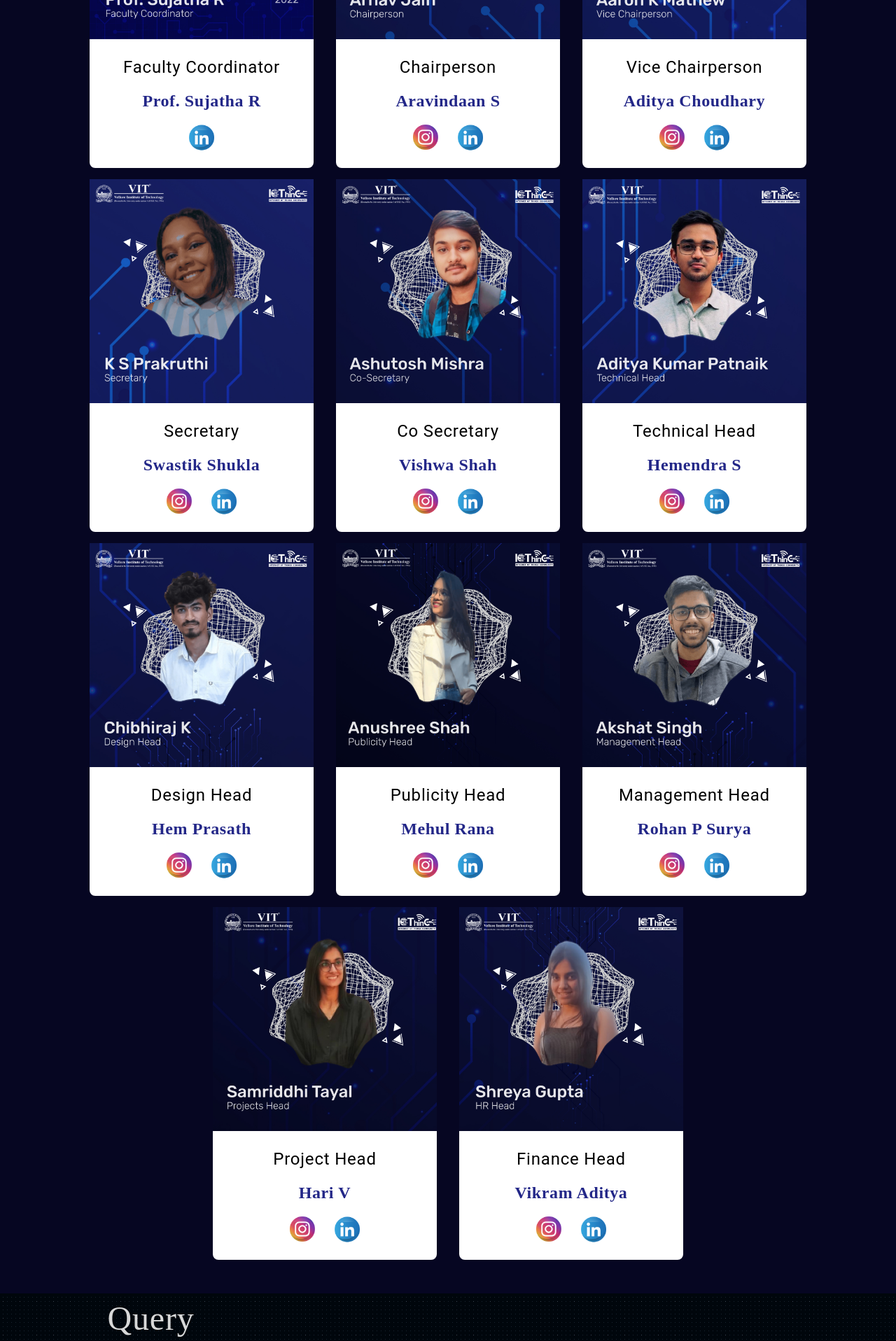
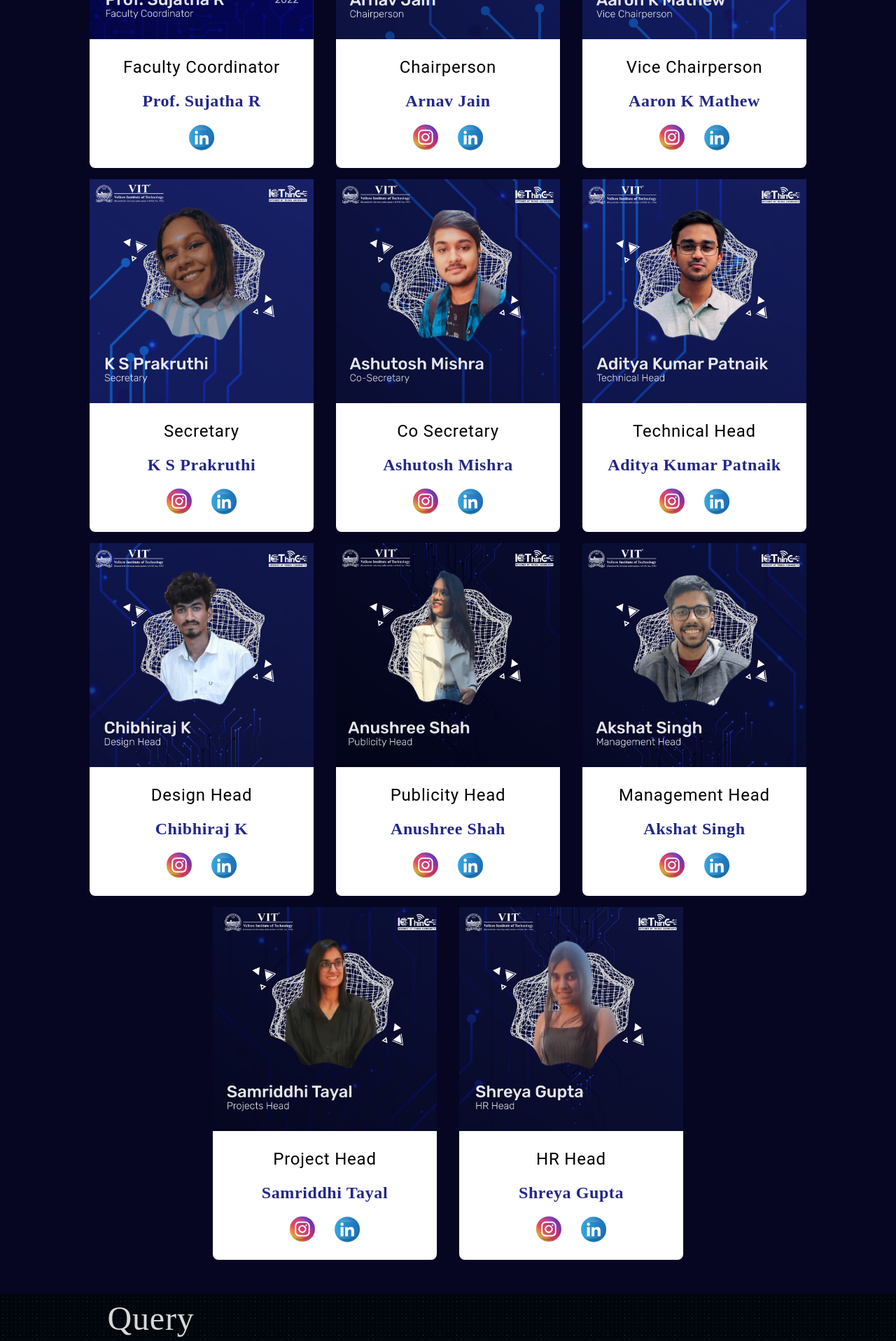
Before and after one commit to IoThinc-VIT/Iothinc_Website, a React (Create React App) app: page / in a window 1280 px wide. Shown: the part 2992-4908 px from the top of the page at 70% size. Built offline with nearby package versions, Linux system fonts and the light colour scheme.

Commit message:
corrected board names

```diff
--- a/src/Pages/Board.js
+++ b/src/Pages/Board.js
@@ -1,5 +1,5 @@
 import React from "react";
-import "./Board.css"
+import "./Board.css";
 import TileComponent from "../Components/TileComponent";
 
 import FacultyCoordinator from "./../Images/Prof.jpg";
@@ -16,118 +16,115 @@ import ViceChairperson from "./../Images/aaron.jpg";
 
 const Board = () => {
   return (
-    <div className="App">
-      <div className="bg-background-solid p-12 min-h-screen min-w-screen">
-        <div className="flex flex-col justify-start items-start gap-6 font-satoshi">
-          <div className="text-6xl font-bold text-white text-center">
+    <div className='App'>
+      <div className='bg-background-solid p-12 min-h-screen min-w-screen'>
+        <div className='flex flex-col justify-start items-start gap-6 font-satoshi'>
+          <div className='text-6xl font-bold text-white text-center'>
             Meet the board
           </div>
-          <div className="text-3xl text-white text-center mb-5">
+          <div className='text-3xl text-white text-center mb-5'>
             The people who bring life to this club
           </div>
         </div>
-        <div className="flex flex-col md:gap-5 font-jost">
+        <div className='flex flex-col md:gap-5 font-jost'>
           <center>
-          <div className="md:flex justify-center items-center md:flex">
+            <div className='md:flex justify-center items-center md:flex'>
               <TileComponent
                 img={FacultyCoordinator}
-                svgFill="#8E8ED6"
-                designation="Faculty Coordinator"
-                name="Prof. Sujatha R"
-                insta=""
-                linkedin="https://www.linkedin.com/in/dr-sujatha-rajkumar-840914164"
+                svgFill='#8E8ED6'
+                designation='Faculty Coordinator'
+                name='Prof. Sujatha R'
+                insta=''
+                linkedin='https://www.linkedin.com/in/dr-sujatha-rajkumar-840914164'
               />
               <TileComponent
                 img={Chairperson}
-                svgFill="#8ED6B2"
-                designation="Chairperson"
-                name="Aravindaan S"
-                insta="https://www.instagram.com/aravindaan_777/"
-                linkedin="https://www.linkedin.com/in/aravindaan-s-91a955110/"
+                svgFill='#8ED6B2'
+                designation='Chairperson'
+                name='Arnav Jain'
+                insta='https://www.instagram.com/aravindaan_777/'
+                linkedin='https://www.linkedin.com/in/aravindaan-s-91a955110/'
               />
               <TileComponent
                 img={ViceChairperson}
-                textColorDef="text-board-text-3"
-                svgFill="#8EC4D6"
-                designation="Vice Chairperson"
-                name="Aditya Choudhary"
-                insta="https://www.instagram.com/aditya.choudhary.11/?hl=en"
-                linkedin="https://www.linkedin.com/in/aditya-choudhary-138a1a122"
+                textColorDef='text-board-text-3'
+                svgFill='#8EC4D6'
+                designation='Vice Chairperson'
+                name='Aaron K Mathew'
+                insta='https://www.instagram.com/aditya.choudhary.11/?hl=en'
+                linkedin='https://www.linkedin.com/in/aditya-choudhary-138a1a122'
               />
-
             </div>
-            <div className="md:flex justify-center items-center">
-            <TileComponent
+            <div className='md:flex justify-center items-center'>
+              <TileComponent
                 img={Secretary}
-                svgFill="#D6A08E"
-                designation="Secretary"
-                name="Swastik Shukla"
-                insta="https://www.instagram.com/4th_swastik/?hl=en"
-                linkedin="https://www.linkedin.com/in/swastik0411/"
+                svgFill='#D6A08E'
+                designation='Secretary'
+                name='K S Prakruthi'
+                insta='https://www.instagram.com/4th_swastik/?hl=en'
+                linkedin='https://www.linkedin.com/in/swastik0411/'
               />
               <TileComponent
                 img={CoSecretary}
-                svgFill="#C8898C"
-                designation="Co Secretary"
-                name="Vishwa Shah"
-                insta="https://www.instagram.com/vishwa_187/?hl=en"
-                linkedin="https://www.linkedin.com/in/vishwa-shah-tech/"
+                svgFill='#C8898C'
+                designation='Co Secretary'
+                name='Ashutosh Mishra'
+                insta='https://www.instagram.com/vishwa_187/?hl=en'
+                linkedin='https://www.linkedin.com/in/vishwa-shah-tech/'
               />
 
               <TileComponent
                 img={TechnicalHead}
-                svgFill="#D6D68E"
-                designation="Technical Head"
-                name="Hemendra S"
-                insta="https://www.instagram.com/hemendra__04/?hl=en"
-                linkedin="https://www.linkedin.com/in/hemendrasharma04/"
+                svgFill='#D6D68E'
+                designation='Technical Head'
+                name='Aditya Kumar Patnaik'
+                insta='https://www.instagram.com/hemendra__04/?hl=en'
+                linkedin='https://www.linkedin.com/in/hemendrasharma04/'
               />
-
             </div>
-            <div className="md:flex justify-center items-center">
-            <TileComponent
+            <div className='md:flex justify-center items-center'>
+              <TileComponent
                 img={DesignHead}
-                svgFill="#8E8ED6"
-                designation="Design Head"
-                name="Hem Prasath"
-                insta="https://instagram.com/hem.prasath11?igshid=YmMyMTA2M2Y="
-                linkedin="https://www.linkedin.com/in/hem-prasath-k-98528918b/"
+                svgFill='#8E8ED6'
+                designation='Design Head'
+                name='Chibhiraj K'
+                insta='https://instagram.com/hem.prasath11?igshid=YmMyMTA2M2Y='
+                linkedin='https://www.linkedin.com/in/hem-prasath-k-98528918b/'
               />
               <TileComponent
                 img={PublicityHead}
-                svgFill="#8ED6B2"
-                designation="Publicity Head"
-                name="Mehul Rana"
-                insta="https://www.instagram.com/mehul_rana05/?hl=en"
-                linkedin="https://www.linkedin.com/in/mehul-rana-996046197"
+                svgFill='#8ED6B2'
+                designation='Publicity Head'
+                name='Anushree Shah'
+                insta='https://www.instagram.com/mehul_rana05/?hl=en'
+                linkedin='https://www.linkedin.com/in/mehul-rana-996046197'
               />
 
               <TileComponent
                 img={ManagementHead}
-                svgFill="#8EC4D6"
-                designation="Management Head"
-                name="Rohan P Surya"
-                insta="https://www.instagram.com/_.rogueone._/?hl=en"
-                linkedin="https://linkedin.com/in/rohan-pon-surya-murugan-823605209"
+                svgFill='#8EC4D6'
+                designation='Management Head'
+                name='Akshat Singh'
+                insta='https://www.instagram.com/_.rogueone._/?hl=en'
+                linkedin='https://linkedin.com/in/rohan-pon-surya-murugan-823605209'
               />
-
             </div>
-            <div className="md:flex justify-center items-center">
-            <TileComponent
+            <div className='md:flex justify-center items-center'>
+              <TileComponent
                 img={ProjectHead}
-                svgFill="#D6A08E"
-                designation="Project Head"
-                name="Hari V"
-                insta="https://www.instagram.com/_hari_venkat/?hl=en"
-                linkedin="https://linkedin.com/in/hari-venkatesan-3198b91a3"
+                svgFill='#D6A08E'
+                designation='Project Head'
+                name='Samriddhi Tayal'
+                insta='https://www.instagram.com/_hari_venkat/?hl=en'
+                linkedin='https://linkedin.com/in/hari-venkatesan-3198b91a3'
               />
               <TileComponent
                 img={HR}
-                svgFill="#D6D68E"
-                designation="Finance Head"
-                name="Vikram Aditya"
-                insta="https://www.instagram.com/_vikram.adhitya_/?hl=en"
-                linkedin="https://www.linkedin.com/in/vikram-adhitya-8400451a2/"
+                svgFill='#D6D68E'
+                designation='HR Head'
+                name='Shreya Gupta'
+                insta='https://www.instagram.com/_vikram.adhitya_/?hl=en'
+                linkedin='https://www.linkedin.com/in/vikram-adhitya-8400451a2/'
               />
             </div>
           </center>
```
